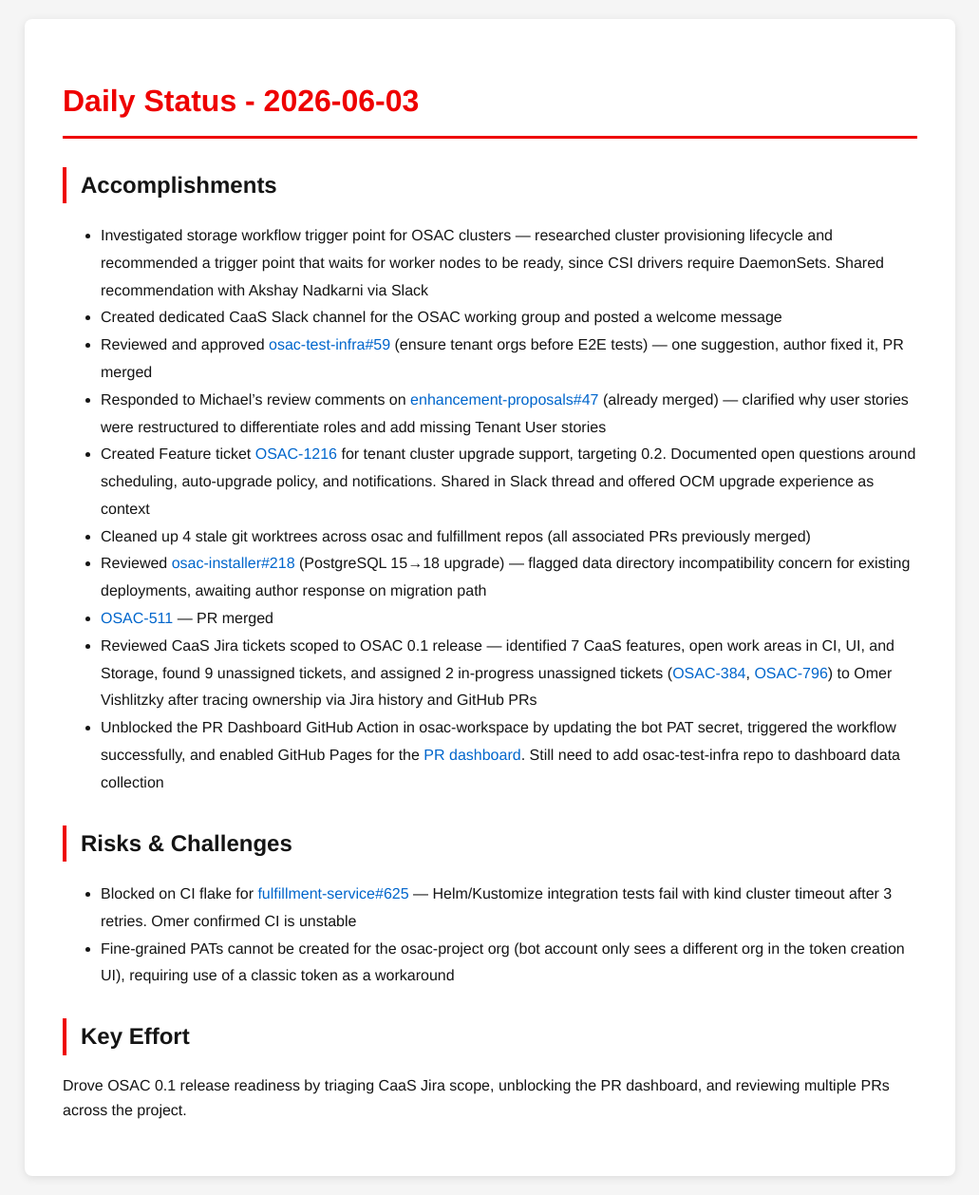
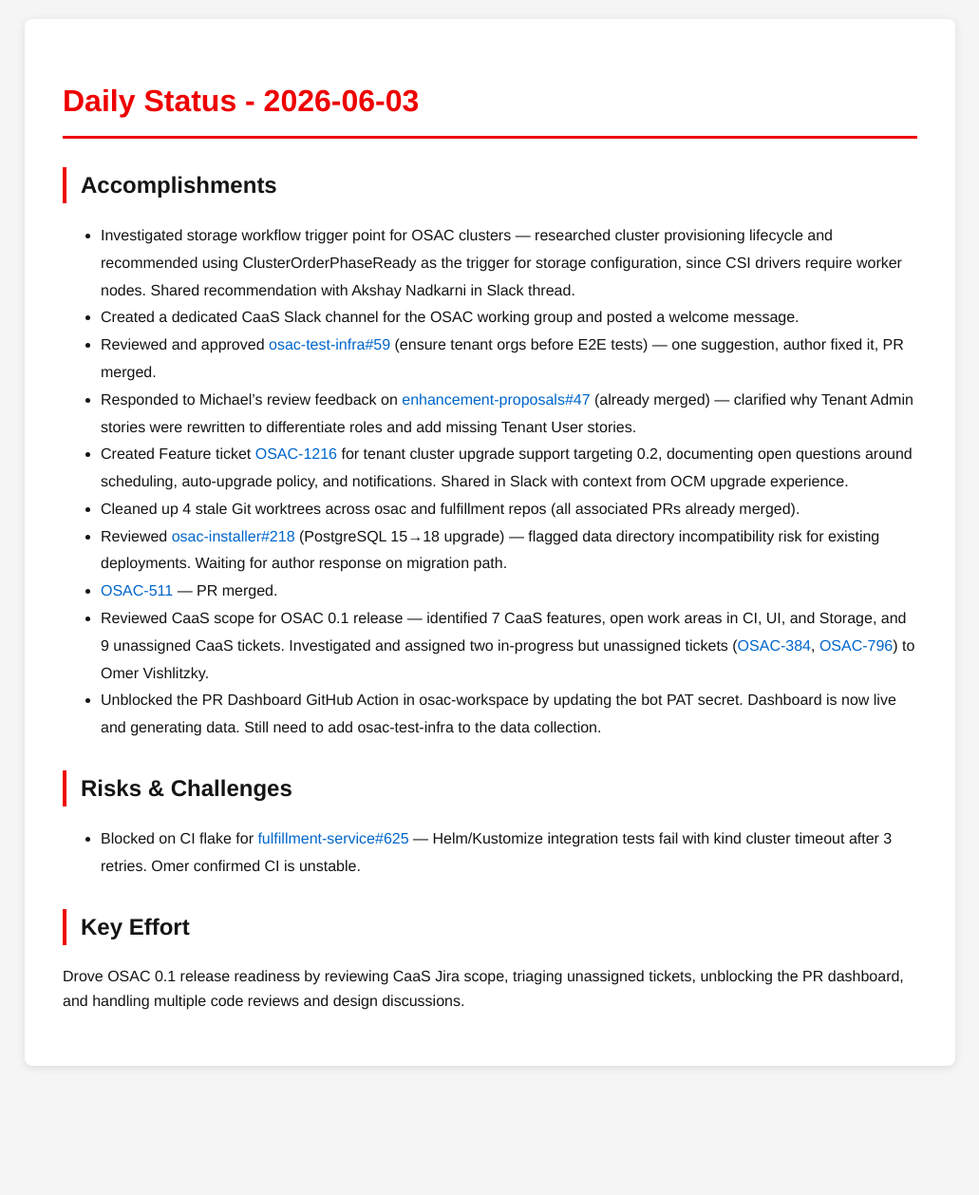
Before and after one commit to tzvatot/daily-status, a Jekyll site: the page built from 2026-06-03.md, in a window 1280 px wide. Shown: the whole page at 95% size, without its empty margins (124-1155 px from the left). Built offline with Jekyll 4.4.1, drawn with Linux system fonts in a browser that asks for light colours; after the commit the page ends 1142 px from its top, so only the background shows below that.

Commit message:
Daily status update - 2026-06-03

```diff
--- a/2026-06-03.md
+++ b/2026-06-03.md
@@ -7,20 +7,19 @@ date: 2026-06-03
 # Daily Status - 2026-06-03
 
 ## Accomplishments
-- Investigated storage workflow trigger point for OSAC clusters — researched cluster provisioning lifecycle and recommended a trigger point that waits for worker nodes to be ready, since CSI drivers require DaemonSets. Shared recommendation with Akshay Nadkarni via Slack
-- Created dedicated CaaS Slack channel for the OSAC working group and posted a welcome message
-- Reviewed and approved [osac-test-infra#59](https://github.com/osac-project/osac-test-infra/pull/59) (ensure tenant orgs before E2E tests) — one suggestion, author fixed it, PR merged
-- Responded to Michael's review comments on [enhancement-proposals#47](https://github.com/osac-project/enhancement-proposals/pull/47) (already merged) — clarified why user stories were restructured to differentiate roles and add missing Tenant User stories
-- Created Feature ticket [OSAC-1216](https://redhat.atlassian.net/browse/OSAC-1216) for tenant cluster upgrade support, targeting 0.2. Documented open questions around scheduling, auto-upgrade policy, and notifications. Shared in Slack thread and offered OCM upgrade experience as context
-- Cleaned up 4 stale git worktrees across osac and fulfillment repos (all associated PRs previously merged)
-- Reviewed [osac-installer#218](https://github.com/osac-project/osac-installer/pull/218) (PostgreSQL 15→18 upgrade) — flagged data directory incompatibility concern for existing deployments, awaiting author response on migration path
-- [OSAC-511](https://redhat.atlassian.net/browse/OSAC-511) — PR merged
-- Reviewed CaaS Jira tickets scoped to OSAC 0.1 release — identified 7 CaaS features, open work areas in CI, UI, and Storage, found 9 unassigned tickets, and assigned 2 in-progress unassigned tickets ([OSAC-384](https://redhat.atlassian.net/browse/OSAC-384), [OSAC-796](https://redhat.atlassian.net/browse/OSAC-796)) to Omer Vishlitzky after tracing ownership via Jira history and GitHub PRs
-- Unblocked the PR Dashboard GitHub Action in osac-workspace by updating the bot PAT secret, triggered the workflow successfully, and enabled GitHub Pages for the [PR dashboard](https://osac-project.github.io/osac-workspace/pr-dashboard/). Still need to add osac-test-infra repo to dashboard data collection
+- Investigated storage workflow trigger point for OSAC clusters — researched cluster provisioning lifecycle and recommended using ClusterOrderPhaseReady as the trigger for storage configuration, since CSI drivers require worker nodes. Shared recommendation with Akshay Nadkarni in Slack thread.
+- Created a dedicated CaaS Slack channel for the OSAC working group and posted a welcome message.
+- Reviewed and approved [osac-test-infra#59](https://github.com/osac-project/osac-test-infra/pull/59) (ensure tenant orgs before E2E tests) — one suggestion, author fixed it, PR merged.
+- Responded to Michael's review feedback on [enhancement-proposals#47](https://github.com/osac-project/enhancement-proposals/pull/47) (already merged) — clarified why Tenant Admin stories were rewritten to differentiate roles and add missing Tenant User stories.
+- Created Feature ticket [OSAC-1216](https://redhat.atlassian.net/browse/OSAC-1216) for tenant cluster upgrade support targeting 0.2, documenting open questions around scheduling, auto-upgrade policy, and notifications. Shared in Slack with context from OCM upgrade experience.
+- Cleaned up 4 stale Git worktrees across osac and fulfillment repos (all associated PRs already merged).
+- Reviewed [osac-installer#218](https://github.com/osac-project/osac-installer/pull/218) (PostgreSQL 15→18 upgrade) — flagged data directory incompatibility risk for existing deployments. Waiting for author response on migration path.
+- [OSAC-511](https://redhat.atlassian.net/browse/OSAC-511) — PR merged.
+- Reviewed CaaS scope for OSAC 0.1 release — identified 7 CaaS features, open work areas in CI, UI, and Storage, and 9 unassigned CaaS tickets. Investigated and assigned two in-progress but unassigned tickets ([OSAC-384](https://redhat.atlassian.net/browse/OSAC-384), [OSAC-796](https://redhat.atlassian.net/browse/OSAC-796)) to Omer Vishlitzky.
+- Unblocked the PR Dashboard GitHub Action in osac-workspace by updating the bot PAT secret. Dashboard is now live and generating data. Still need to add osac-test-infra to the data collection.
 
 ## Risks & Challenges
-- Blocked on CI flake for [fulfillment-service#625](https://github.com/osac-project/fulfillment-service/pull/625) — Helm/Kustomize integration tests fail with kind cluster timeout after 3 retries. Omer confirmed CI is unstable
-- Fine-grained PATs cannot be created for the osac-project org (bot account only sees a different org in the token creation UI), requiring use of a classic token as a workaround
+- Blocked on CI flake for [fulfillment-service#625](https://github.com/osac-project/fulfillment-service/pull/625) — Helm/Kustomize integration tests fail with kind cluster timeout after 3 retries. Omer confirmed CI is unstable.
 
 ## Key Effort
-Drove OSAC 0.1 release readiness by triaging CaaS Jira scope, unblocking the PR dashboard, and reviewing multiple PRs across the project.
+Drove OSAC 0.1 release readiness by reviewing CaaS Jira scope, triaging unassigned tickets, unblocking the PR dashboard, and handling multiple code reviews and design discussions.
```
